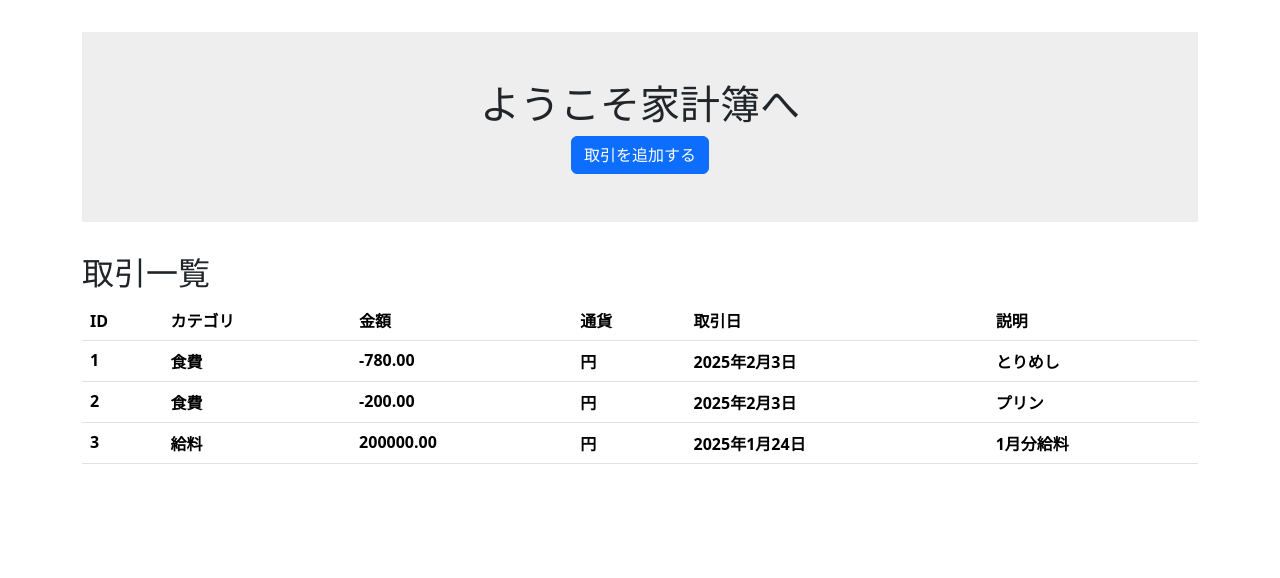
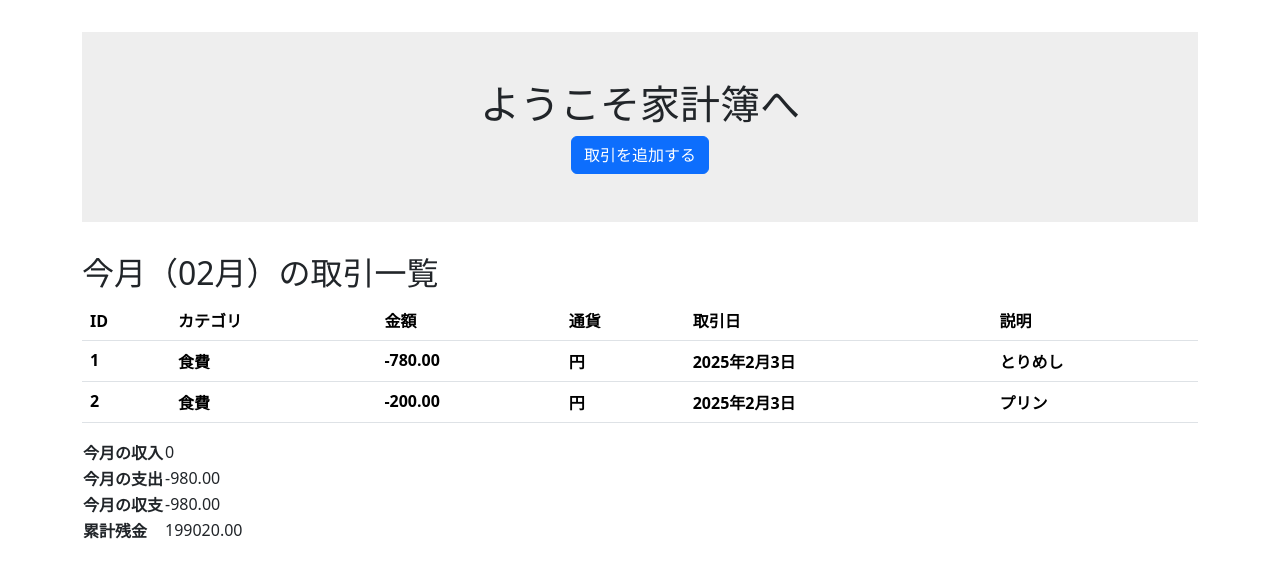
Before and after one commit to nemu-gaikokugo/kakeibo, a Django app: page / in a window 1280 px wide. Shown: the part 62-640 px from the top of the page. Run offline with Django 5.2, Linux system fonts and the light colour scheme; a user stored in the database is signed in; data comes from the database, SQL or seed files in the repository; both versions use the stored data as it was after the commit; lists and menus that the app fills with data are empty; some libraries are stand-ins or nearby versions.

Commit message:
支出計算機能を追加

```diff
--- a/djangokakeibo/kakeibo/templates/transactions/top.html
+++ b/djangokakeibo/kakeibo/templates/transactions/top.html
@@ -5,7 +5,7 @@
     <h1>ようこそ家計簿へ</h1>
     <a class="btn btn-primary" href="{% url 'transaction_new' %}">取引を追加する</a>
 </div>
-<h2>取引一覧</h2>
+<h2>今月（{{ current_month }}月）の取引一覧</h2>
 {% if transactions %}
 <table class="table">
     <thead>
@@ -31,6 +31,26 @@
         {% endfor %}
     </tbody>
 </table>
+<table>
+    <tbody>
+        <tr>
+            <th>今月の収入</th>
+            <td>{{ summary.monthly_income }}</td>
+        </td>
+        <tr>
+            <th>今月の支出</th>
+            <td>{{ summary.monthly_expense }}</td>
+        </tr>
+        <tr>
+            <th>今月の収支</th>
+            <td>{{ summary.monthly_balance }}</td>
+        </tr>
+        <tr>
+            <th>累計残金</th>
+            <td>{{ summary.total_balance }}</td>
+        </tr>
+    </tbody>
+</table>
 {% else %}
 <p>取引はまだありません。</p>
 {% endif %}
--- a/djangokakeibo/kakeibo/views.py
+++ b/djangokakeibo/kakeibo/views.py
@@ -1,9 +1,12 @@
 from django.shortcuts import render, redirect, get_object_or_404
 from django.contrib.auth.decorators import login_required
 from django.http import HttpResponseForbidden, Http404
+from django.utils.timezone import now
+from datetime import datetime
 from kakeibo.models import Transaction
 from kakeibo.forms import TransactionForm
 
+# 取引登録ページ
 @login_required
 def transaction_new(request):
     if request.method == 'POST':
@@ -17,6 +20,7 @@ def transaction_new(request):
         form = TransactionForm()
     return render(request, "transactions/transaction_new.html", {'form': form})
 
+# 取引編集ページ
 @login_required
 def transaction_edit(request, transaction_id):
     transaction = get_object_or_404(Transaction, pk=transaction_id)
@@ -32,6 +36,7 @@ def transaction_edit(request, transaction_id):
         form = TransactionForm(instance=transaction)
     return render(request, 'transactions/transaction_edit.html', {'form': form})
 
+# 取引詳細ページ
 @login_required
 def transaction_detail(request, transaction_id):
     transaction = get_object_or_404(Transaction, pk=transaction_id)
@@ -41,8 +46,40 @@ def transaction_detail(request, transaction_id):
 
     return render(request, 'transactions/transaction_detail.html', {'transaction': transaction})
 
+# トップページ（今月の取引を全て表示）
 @login_required
 def top(request):
-    transactions = Transaction.objects.filter(user=request.user)    # 自身の取引のみフィルター
-    context = {"transactions": transactions}
+
+    today = now().date()
+    start_of_month = datetime(today.year, today.month, 1).date()
+    transactions = Transaction.objects.filter(user=request.user, date__gte=start_of_month)    # 自身の取引かつ今月の取引のみフィルター
+    context = {
+        "transactions": transactions,
+        "summary": transaction_summary(request.user),
+        "current_month": today.strftime('%m')
+        }
+
     return render(request, "transactions/top.html", context)
+
+
+def transaction_summary(user):
+    today = now().date()
+
+    # 今月のデータを取得
+    start_of_month = datetime(today.year, today.month, 1).date()
+    monthly_transactions = Transaction.objects.filter(user=user, date__gte=start_of_month)
+
+    # 収入と支出を計算（収入はプラス、支出はマイナスと仮定）
+    monthly_income = sum(t.amount for t in monthly_transactions if t.amount > 0)
+    monthly_expense = sum(t.amount for t in monthly_transactions if t.amount < 0)
+    monthly_balance = monthly_income + monthly_expense  # 今月の収支
+
+    # 累計残金（全期間の合計）
+    total_balance = sum(t.amount for t in Transaction.objects.filter(user=user))
+
+    return {
+        'monthly_income': monthly_income,
+        'monthly_expense': monthly_expense,
+        'monthly_balance': monthly_balance,
+        'total_balance': total_balance,
+    }
```
Also changed, not shown: djangokakeibo/db.sqlite3.
